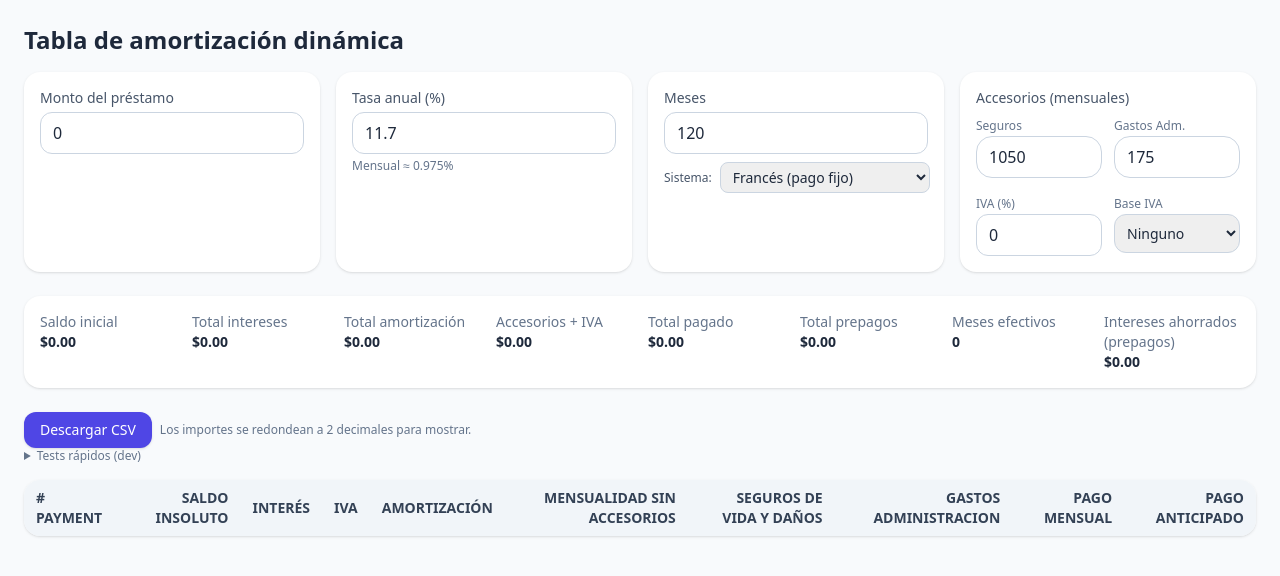
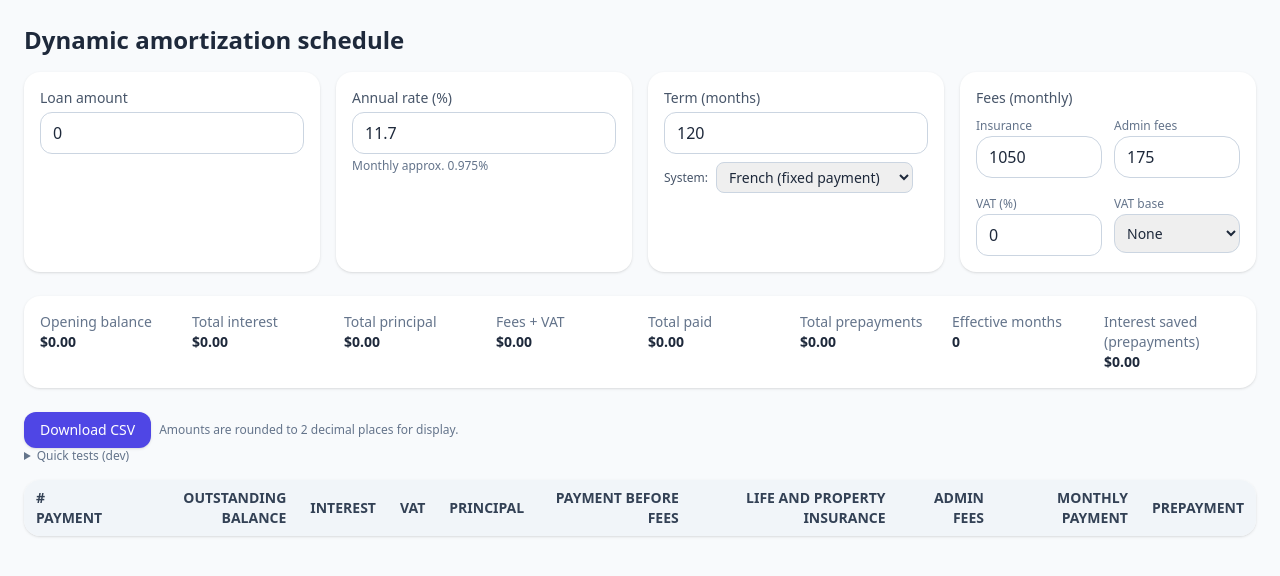
Before and after one commit to JorgeLCaballero/amortization-ui, a React (Vite) app: page / in a window 1280 px wide. Shown: the top 576 px of the page. Built offline with nearby package versions, Linux system fonts and the light colour scheme.

Commit message:
Translate amortization UI text to English

```diff
--- a/src/AmortizationUI.tsx
+++ b/src/AmortizationUI.tsx
@@ -207,16 +207,16 @@ export default function AmortizationUI() {
 
   function descargarCSV() {
     const header = [
-      "# PAGO",
-      "SALDO INSOLUTO",
-      "INTERÉS",
-      "IVA",
-      "AMORTIZACIÓN",
-      "MENSUALIDAD SIN ACCESORIOS",
-      "SEGUROS DE VIDA Y DAÑOS",
-      "GASTOS ADMINISTRACION",
-      "PAGO MENSUAL",
-      "PAGO ANTICIPADO",
+      "# PAYMENT",
+      "OUTSTANDING BALANCE",
+      "INTEREST",
+      "VAT",
+      "PRINCIPAL",
+      "PAYMENT BEFORE FEES",
+      "LIFE AND PROPERTY INSURANCE",
+      "ADMIN FEES",
+      "MONTHLY PAYMENT",
+      "PREPAYMENT",
     ];
 
     const lines = rows.map((r) => [
@@ -238,7 +238,7 @@ export default function AmortizationUI() {
 
     const a = document.createElement("a");
     a.href = url;
-    a.download = "tabla_amortizacion.csv";
+    a.download = "amortization_schedule.csv";
     a.click();
     URL.revokeObjectURL(url);
   }
@@ -246,11 +246,11 @@ export default function AmortizationUI() {
   return (
     <div className="min-h-screen bg-slate-50 text-slate-800">
       <div className="max-w-7xl mx-auto p-6">
-        <h1 className="text-2xl font-semibold mb-4">Tabla de amortización dinámica</h1>
+        <h1 className="text-2xl font-semibold mb-4">Dynamic amortization schedule</h1>
 
         <div className="grid md:grid-cols-4 gap-4 mb-6">
           <div className="bg-white rounded-2xl shadow p-4">
-            <label className="block text-sm text-slate-600 mb-1">Monto del préstamo</label>
+            <label className="block text-sm text-slate-600 mb-1">Loan amount</label>
             <input
               type="number"
               className="w-full rounded-xl border border-slate-300 px-3 py-2 focus:outline-none focus:ring-2 focus:ring-indigo-500"
@@ -262,7 +262,7 @@ export default function AmortizationUI() {
           </div>
 
           <div className="bg-white rounded-2xl shadow p-4">
-            <label className="block text-sm text-slate-600 mb-1">Tasa anual (%)</label>
+            <label className="block text-sm text-slate-600 mb-1">Annual rate (%)</label>
             <input
               type="number"
               className="w-full rounded-xl border border-slate-300 px-3 py-2 focus:outline-none focus:ring-2 focus:ring-indigo-500"
@@ -271,11 +271,11 @@ export default function AmortizationUI() {
               min={0}
               step="0.01"
             />
-            <p className="text-xs text-slate-500 mt-1">Mensual ≈ {(Number(tasa) / 12).toFixed(3)}%</p>
+            <p className="text-xs text-slate-500 mt-1">Monthly approx. {(Number(tasa) / 12).toFixed(3)}%</p>
           </div>
 
           <div className="bg-white rounded-2xl shadow p-4">
-            <label className="block text-sm text-slate-600 mb-1">Meses</label>
+            <label className="block text-sm text-slate-600 mb-1">Term (months)</label>
             <input
               type="number"
               className="w-full rounded-xl border border-slate-300 px-3 py-2 focus:outline-none focus:ring-2 focus:ring-indigo-500"
@@ -284,23 +284,23 @@ export default function AmortizationUI() {
               min={1}
             />
             <div className="flex items-center gap-2 mt-2">
-              <label className="text-xs text-slate-600">Sistema:</label>
+              <label className="text-xs text-slate-600">System:</label>
               <select
                 className="text-sm rounded-lg border border-slate-300 px-2 py-1"
                 value={sistema}
                 onChange={(e) => setSistema(e.target.value as Sistema)}
               >
-                <option value="frances">Francés (pago fijo)</option>
-                <option value="aleman">Alemán (amortización fija)</option>
+                <option value="frances">French (fixed payment)</option>
+                <option value="aleman">German (fixed principal)</option>
               </select>
             </div>
           </div>
 
           <div className="bg-white rounded-2xl shadow p-4">
-            <label className="block text-sm text-slate-600 mb-1">Accesorios (mensuales)</label>
+            <label className="block text-sm text-slate-600 mb-1">Fees (monthly)</label>
             <div className="grid grid-cols-2 gap-3">
               <div>
-                <span className="text-xs text-slate-500">Seguros</span>
+                <span className="text-xs text-slate-500">Insurance</span>
                 <input
                   type="number"
                   className="w-full rounded-2xl border border-slate-300 px-3 py-2 focus:outline-none focus:ring-2 focus:ring-indigo-500"
@@ -311,7 +311,7 @@ export default function AmortizationUI() {
                 />
               </div>
               <div>
-                <span className="text-xs text-slate-500">Gastos Adm.</span>
+                <span className="text-xs text-slate-500">Admin fees</span>
                 <input
                   type="number"
                   className="w-full rounded-2xl border border-slate-300 px-3 py-2 focus:outline-none focus:ring-2 focus:ring-indigo-500"
@@ -324,7 +324,7 @@ export default function AmortizationUI() {
             </div>
             <div className="grid grid-cols-2 gap-3 mt-3">
               <div>
-                <span className="text-xs text-slate-500">IVA (%)</span>
+                <span className="text-xs text-slate-500">VAT (%)</span>
                 <input
                   type="number"
                   className="w-full rounded-xl border border-slate-300 px-3 py-2 focus:outline-none focus:ring-2 focus:ring-indigo-500"
@@ -335,15 +335,15 @@ export default function AmortizationUI() {
                 />
               </div>
               <div>
-                <span className="text-xs text-slate-500">Base IVA</span>
+                <span className="text-xs text-slate-500">VAT base</span>
                 <select
                   className="w-full text-sm rounded-xl border border-slate-300 px-2 py-2"
                   value={ivaBase}
                   onChange={(e) => setIvaBase(e.target.value as IvaBase)}
                 >
-                  <option value="ninguno">Ninguno</option>
-                  <option value="accesorios">Accesorios</option>
-                  <option value="interes+accesorios">Interés + Accesorios</option>
+                  <option value="ninguno">None</option>
+                  <option value="accesorios">Fees</option>
+                  <option value="interes+accesorios">Interest + fees</option>
                 </select>
               </div>
             </div>
@@ -353,35 +353,35 @@ export default function AmortizationUI() {
         <div className="bg-white rounded-2xl shadow p-4 mb-6">
           <div className="grid md:grid-cols-8 gap-4 text-sm">
             <div>
-              <div className="text-slate-500">Saldo inicial</div>
+              <div className="text-slate-500">Opening balance</div>
               <div className="font-semibold">{formatCurrency(P)}</div>
             </div>
             <div>
-              <div className="text-slate-500">Total intereses</div>
+              <div className="text-slate-500">Total interest</div>
               <div className="font-semibold">{formatCurrency(totales.interes)}</div>
             </div>
             <div>
-              <div className="text-slate-500">Total amortización</div>
+              <div className="text-slate-500">Total principal</div>
               <div className="font-semibold">{formatCurrency(totales.amort)}</div>
             </div>
             <div>
-              <div className="text-slate-500">Accesorios + IVA</div>
+              <div className="text-slate-500">Fees + VAT</div>
               <div className="font-semibold">{formatCurrency(totales.seguro + totales.gastos + totales.iva)}</div>
             </div>
             <div>
-              <div className="text-slate-500">Total pagado</div>
+              <div className="text-slate-500">Total paid</div>
               <div className="font-semibold">{formatCurrency(totales.pago)}</div>
             </div>
             <div>
-              <div className="text-slate-500">Total prepagos</div>
+              <div className="text-slate-500">Total prepayments</div>
               <div className="font-semibold">{formatCurrency(totales.prepago)}</div>
             </div>
             <div>
-              <div className="text-slate-500">Meses efectivos</div>
+              <div className="text-slate-500">Effective months</div>
               <div className="font-semibold">{rows.length}</div>
             </div>
             <div>
-              <div className="text-slate-500">Intereses ahorrados (prepagos)</div>
+              <div className="text-slate-500">Interest saved (prepayments)</div>
               <div className="font-semibold">{formatCurrency(interesesAhorrados)}</div>
             </div>
           </div>
@@ -391,13 +391,13 @@ export default function AmortizationUI() {
             onClick={descargarCSV}
             className="inline-flex items-center gap-2 rounded-xl bg-indigo-600 text-white text-sm px-4 py-2 shadow hover:bg-indigo-700"
           >
-            Descargar CSV
+            Download CSV
           </button>
-          <div className="text-xs text-slate-500">Los importes se redondean a 2 decimales para mostrar.</div>
+          <div className="text-xs text-slate-500">Amounts are rounded to 2 decimal places for display.</div>
         </div>
 
         <details className="mb-4">
-          <summary className="cursor-pointer text-xs text-slate-500">Tests rápidos (dev)</summary>
+          <summary className="cursor-pointer text-xs text-slate-500">Quick tests (dev)</summary>
           <div className="text-xs text-slate-600 mt-2">
             <button
               onClick={() => {
@@ -405,16 +405,16 @@ export default function AmortizationUI() {
                 const baseInteres = base.reduce((a, r) => a + r.interes, 0);
                 const con0 = buildSchedule(P, rate, n, sistema, toNumber(seguro), toNumber(gastos), Number(ivaPct), ivaBase, {});
                 const con0Interes = con0.reduce((a, r) => a + r.interes, 0);
-                console.assert(Math.abs(baseInteres - con0Interes) < 1e-6, "[Test] Sin prepagos el interés debe ser igual");
+                console.assert(Math.abs(baseInteres - con0Interes) < 1e-6, "[Test] Without prepayments, interest should stay the same");
                 const conPrep = buildSchedule(P, rate, n, sistema, toNumber(seguro), toNumber(gastos), Number(ivaPct), ivaBase, { 1: 10000 });
                 const conPrepInteres = conPrep.reduce((a, r) => a + r.interes, 0);
-                console.assert(conPrepInteres <= baseInteres, "[Test] Con prepago el interés total no debe aumentar");
-                console.assert(conPrep.length <= base.length, "[Test] Con prepago los meses efectivos no deben aumentar");
-                alert("Tests ejecutados. Revisa la consola (F12) para detalles.");
+                console.assert(conPrepInteres <= baseInteres, "[Test] With a prepayment, total interest should not increase");
+                console.assert(conPrep.length <= base.length, "[Test] With a prepayment, effective months should not increase");
+                alert("Tests ran. Check the console (F12) for details.");
               }}
               className="mt-2 rounded-lg border px-2 py-1"
             >
-              Ejecutar tests
+              Run tests
             </button>
           </div>
         </details>
@@ -425,15 +425,15 @@ export default function AmortizationUI() {
               <thead className="bg-slate-100 text-slate-700">
                 <tr>
                   <th className="px-3 py-2 text-left"># PAYMENT</th>
-                  <th className="px-3 py-2 text-right">SALDO INSOLUTO</th>
-                  <th className="px-3 py-2 text-right">INTERÉS</th>
-                  <th className="px-3 py-2 text-right">IVA</th>
-                  <th className="px-3 py-2 text-right">AMORTIZACIÓN</th>
-                  <th className="px-3 py-2 text-right">MENSUALIDAD SIN ACCESORIOS</th>
-                  <th className="px-3 py-2 text-right">SEGUROS DE VIDA Y DAÑOS</th>
-                  <th className="px-3 py-2 text-right">GASTOS ADMINISTRACION</th>
-                  <th className="px-3 py-2 text-right">PAGO MENSUAL</th>
-                  <th className="px-3 py-2 text-right">PAGO ANTICIPADO</th>
+                  <th className="px-3 py-2 text-right">OUTSTANDING BALANCE</th>
+                  <th className="px-3 py-2 text-right">INTEREST</th>
+                  <th className="px-3 py-2 text-right">VAT</th>
+                  <th className="px-3 py-2 text-right">PRINCIPAL</th>
+                  <th className="px-3 py-2 text-right">PAYMENT BEFORE FEES</th>
+                  <th className="px-3 py-2 text-right">LIFE AND PROPERTY INSURANCE</th>
+                  <th className="px-3 py-2 text-right">ADMIN FEES</th>
+                  <th className="px-3 py-2 text-right">MONTHLY PAYMENT</th>
+                  <th className="px-3 py-2 text-right">PREPAYMENT</th>
                 </tr>
               </thead>
               <tbody>
```
